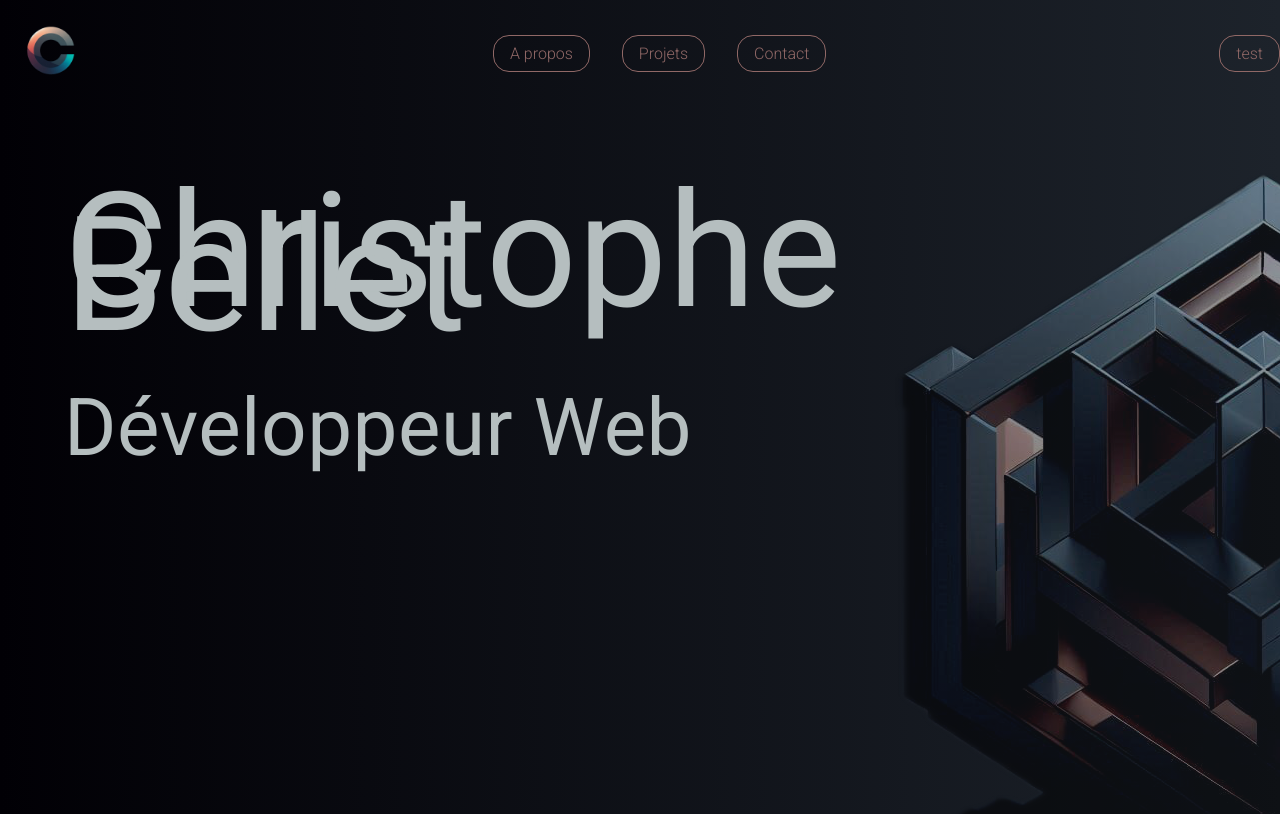
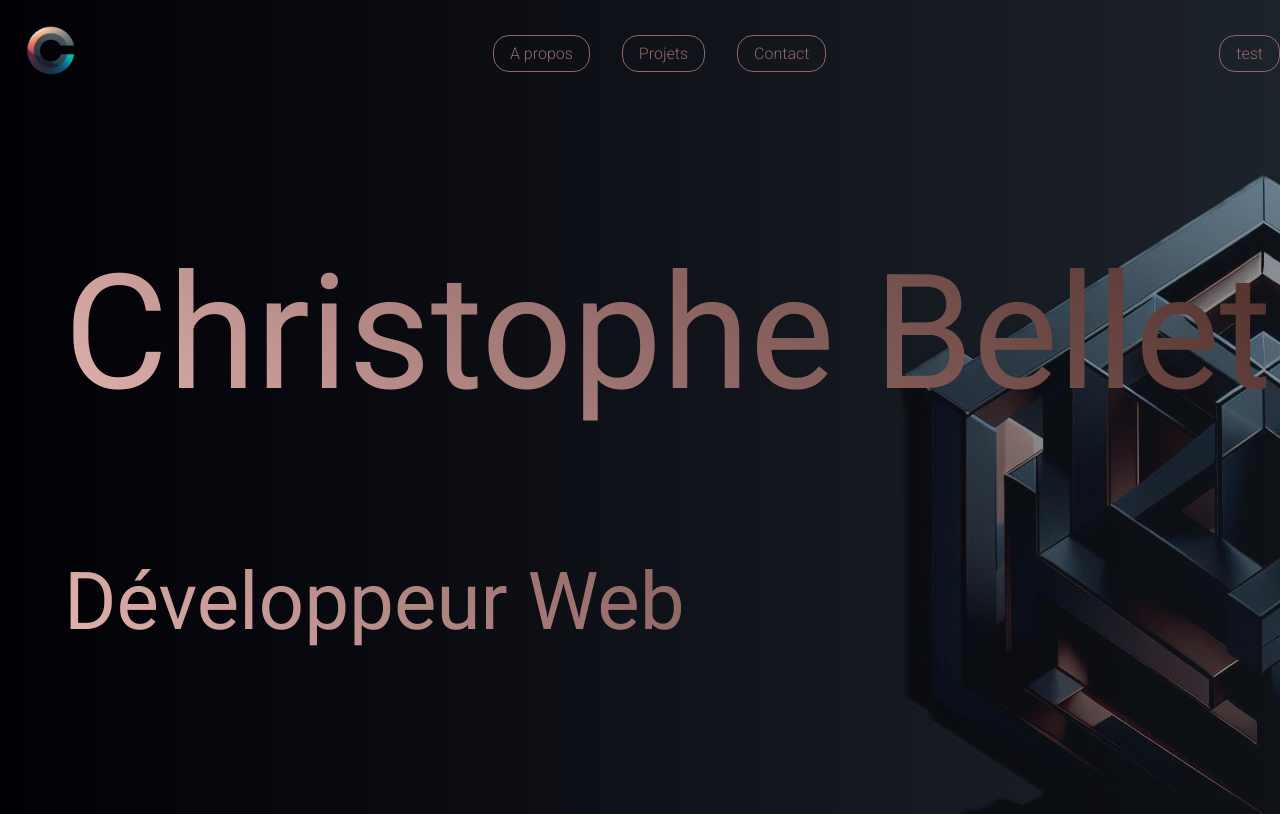
Before and after one commit to ChrisVai/portfolioFront, an Angular app: page / in a window 1280 px wide. Shown: the top 814 px of the page. Built offline with nearby package versions, Linux system fonts and the light colour scheme.

Commit message:
ajout Linear Gradient home

```diff
--- a/src/app/features/home/components/home/home.component.css
+++ b/src/app/features/home/components/home/home.component.css
@@ -1,6 +1,5 @@
 :host {
   font-size: 1rem;
-  color: var(--font-color-light);
   display: flex;
   margin-left: 5%;
 }
@@ -12,7 +11,7 @@
   overflow: hidden;
 }
 
-.text {
+span {
   position: absolute;
   top: 30%;
   display: flex;
@@ -20,10 +19,16 @@
   gap: 8em;
 }
 
-.firstName {
+h1, h2 {
   font-size: 10em;
+  line-height: normal;
+  background: var(--copper-linear-gradient);
+  -webkit-background-clip: text;
+  -webkit-text-fill-color: transparent;
+  margin-bottom: 0;
+  z-index: 1;
 }
 
-.description {
-    font-size: 5em;
+h2 {
+  font-size: 5em;
 }
--- a/src/app/features/home/components/home/home.component.html
+++ b/src/app/features/home/components/home/home.component.html
@@ -1,11 +1,12 @@
-<div class="text">
-  <span class="firstName">
+<span>
+   <h1>
     Christophe Bellet
-  </span >
-  <span class="description">
+  </h1>
+  <h2>
     Développeur Web
-  </span>
-</div>
+  </h2>
+</span>
+
 <div class="wrapper">
   <img ngSrc="BackgroundTinyFigureOnly.png" height="1024" width="1792" alt="geometric logo">
 </div>
--- a/src/styles.css
+++ b/src/styles.css
@@ -16,6 +16,7 @@ body {
   --primary-color-mid-copper: #906866;
   --primary-color-dark-copper: #4F2F29;
   --font-color-light: #B5BEBF;
+  --copper-linear-gradient: linear-gradient(45deg, #E3B4AF, #906866, #4F2F29);
 
   /*couleur du background*/
   --background-dark: #1D232B;
```
